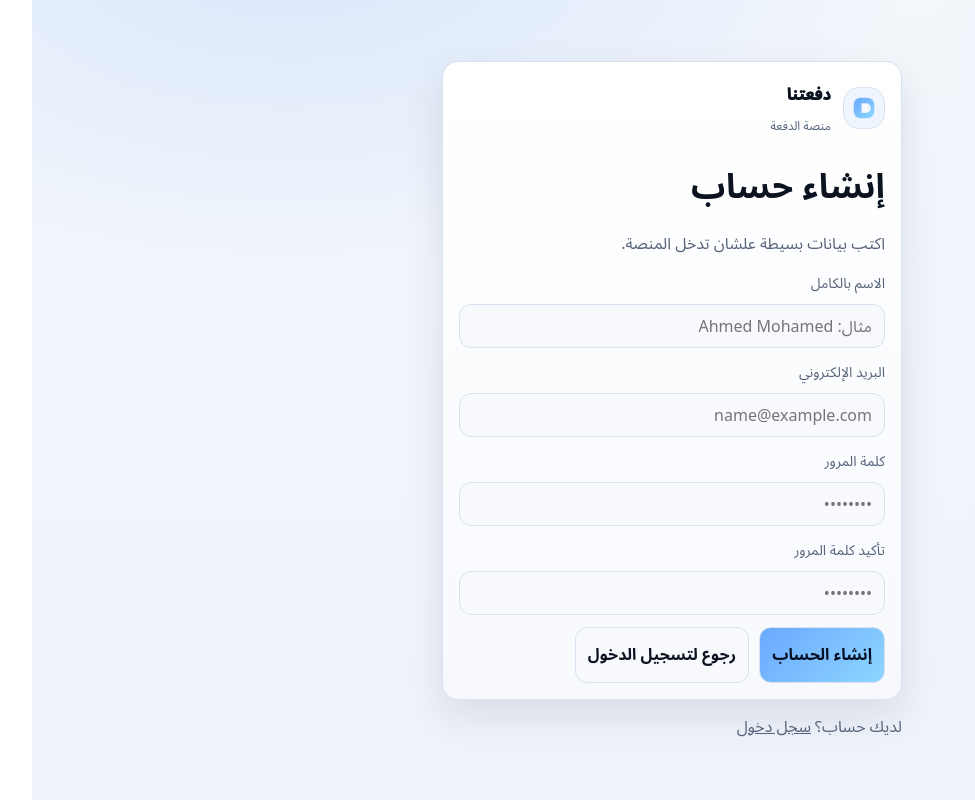
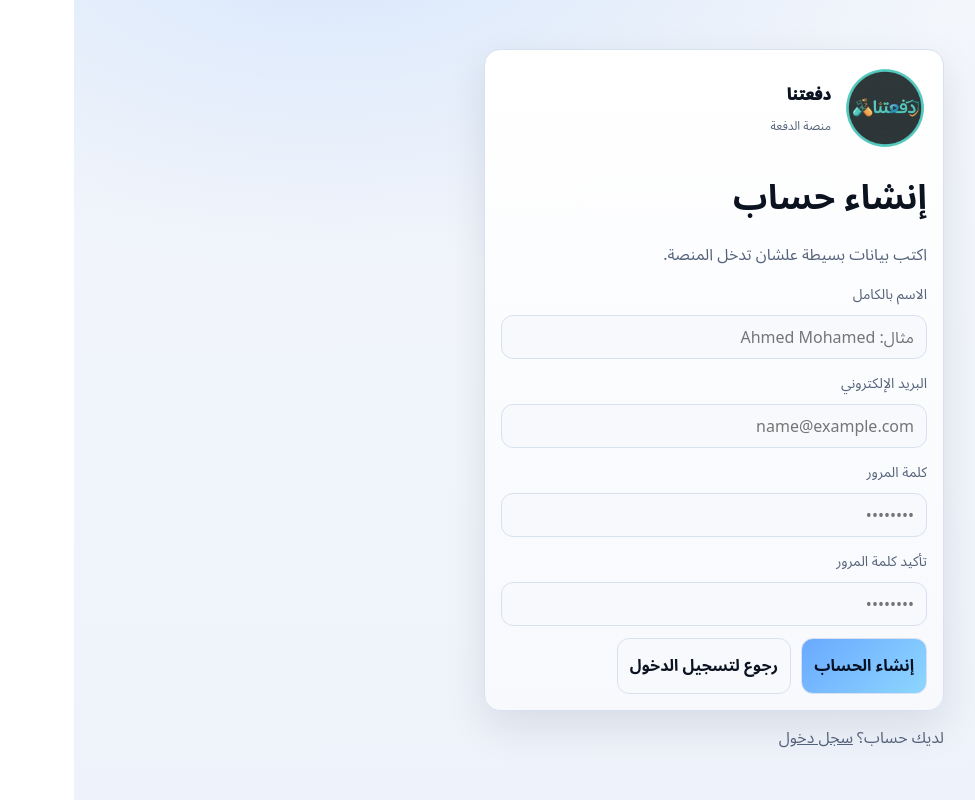
Before and after one commit to mohab-ui/daftna-platform-updated-v3, a Next.js app: page /signup in a window 1280 px wide. Shown: the whole page, without its empty margins (104-1079 px from the left). Built offline with nearby package versions, Linux system fonts and the light colour scheme; no server answers.

Commit message:
Fix logo shape and size

```diff
--- a/app/globals.css
+++ b/app/globals.css
@@ -760,8 +760,8 @@ p{ line-height:1.75; margin: 8px 0 0; }
 }
 
 .brandMark{
-  width: 40px;
-  height: 40px;
+  width: 80px;
+  height: 80px;
   border-radius: 16px;
   display:flex;
   align-items:center;
@@ -780,8 +780,8 @@ p{ line-height:1.75; margin: 8px 0 0; }
 }
 
 .brandLogo{
-  width: 26px;
-  height: 26px;
+  width: 80px;
+  height: 80px;
   display:block;
   filter: drop-shadow(0 10px 20px rgba(15, 23, 42, .18));
 }
@@ -977,13 +977,16 @@ p{ line-height:1.75; margin: 8px 0 0; }
 }
 
 .authLogo{
-  width: 42px;
-  height: 42px;
-  border-radius: 16px;
-  border: 1px solid var(--border);
-  background: rgba(106,169,255,.10);
-  padding: 7px;
+  width: 84px;
+  height: 84px;
+  border-radius: 999px;
+  padding: 0;
+  background: transparent;
+  border: none;
+  display: block;
+  object-fit: cover;
 }
+
 
 .authBrandTitle{ font-weight: 950; letter-spacing: .2px; }
 .authBrandSub{ font-size: 12px; color: var(--muted); margin-top: 2px; }
--- a/app/login/LoginClient.tsx
+++ b/app/login/LoginClient.tsx
@@ -62,7 +62,7 @@ export default function LoginPage() {
       <div className="authCard">
         <div className="card">
           <div className="authBrand">
-            <img className="authLogo" src="/logo.svg" alt="" />
+            <img className="authLogo" src="/logo.png" alt="" />
             <div className="authBrandText">
               <div className="authBrandTitle">دفعتنا</div>
               <div className="authBrandSub">منصة الدفعة</div>
--- a/app/signup/page.tsx
+++ b/app/signup/page.tsx
@@ -87,7 +87,7 @@ export default function SignupPage() {
       <div className="authCard">
         <div className="card">
           <div className="authBrand">
-            <img className="authLogo" src="/logo.svg" alt="" />
+            <img className="authLogo" src="/logo.png" alt="" />
             <div className="authBrandText">
               <div className="authBrandTitle">دفعتنا</div>
               <div className="authBrandSub">منصة الدفعة</div>
--- a/components/AppShell.tsx
+++ b/components/AppShell.tsx
@@ -121,7 +121,7 @@ export default function AppShell({ children }: { children: React.ReactNode }) {
           <div className="sidebar__inner">
             <div className="sidebar__brand">
               <div className="brandMark" aria-hidden>
-                <img className="brandLogo" src="/logo.svg" alt="" />
+                <img className="brandLogo" src="/logo.png" alt="" />
               </div>
               <div className="sidebar__brandText">
                 <div className="sidebar__title">منصة دفعتنا</div>
```
Also changed, not shown: public/logo.png (added), 1 other file (tests, documents, lock files or other folders).
